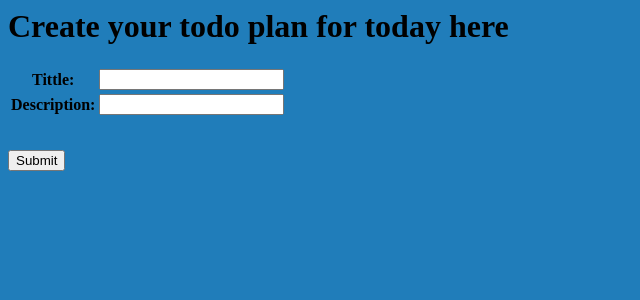
After one commit to Karthikeyantestpress/TeamWork, a Django app: page /Today_plan/ in a window 1280 px wide. The commit adds this page. Shown: the top 300 px of the page, without its empty margins (0-640 px from the left). Run offline with Django 4.2, Linux system fonts and the light colour scheme.

Commit message:
Create a Todo method in view to store todays plans

```diff
--- a/MyWebsite/MyWebsite/settings.py
+++ b/MyWebsite/MyWebsite/settings.py
@@ -106,7 +106,7 @@ AUTH_PASSWORD_VALIDATORS = [
 
 LANGUAGE_CODE = "en-us"
 
-TIME_ZONE = "UTC"
+TIME_ZONE = "Asia/Kolkata"
 
 USE_I18N = True
 
--- a/MyWebsite/TeamWork/forms.py
+++ b/MyWebsite/TeamWork/forms.py
@@ -7,10 +7,15 @@ class LoginForm(forms.Form):
     password = forms.CharField(widget=forms.PasswordInput)
 
 
-class UserRegistrationForm(forms.ModelForm):
+class UserRegistrationForm(forms.Form):
     password = forms.CharField(label="Password", widget=forms.PasswordInput)
     password2 = forms.CharField(label="Repeat password", widget=forms.PasswordInput)
 
     class Meta:
         model = User
         fields = ("username", "first_name", "email")
+
+
+class Todays_PlanForm(forms.Form):
+    tittle = forms.CharField()
+    description = forms.CharField()
--- a/MyWebsite/TeamWork/templates/TeamWork/Greetings.html
+++ b/MyWebsite/TeamWork/templates/TeamWork/Greetings.html
@@ -4,5 +4,5 @@
 {% block title %}<h2>Hi you have successfully Logged into Teamwork</h2>{% endblock %}
 {% block content %}
 <p>Please use the below link to create your Todo for today</p>
- <a href="{% url "login" %}"><h3>Link</h3></a></p>
+ <a href="{% url "Todays_Plan" %}"><h3>Link</h3></a></p>
 {% endblock %}
--- /dev/null
+++ b/MyWebsite/TeamWork/templates/TeamWork/Today_Plan.html
@@ -0,0 +1,13 @@
+{% load static %}
+<!-- CSS CUSTOM -->
+<link rel="stylesheet" href="{% static "css/base.css" %}">
+{% block title %}<h1>Create your todo plan for today here<h1>{% endblock %}
+{% block content %}
+ <form method="post">
+ <table>
+ {{Todays_plan_form.as_table }}
+ </table>
+ {% csrf_token %}
+ <p><input type="submit" value="Submit"></p>
+ </form>
+{% endblock %}
--- a/MyWebsite/TeamWork/urls.py
+++ b/MyWebsite/TeamWork/urls.py
@@ -10,4 +10,5 @@ urlpatterns = [
     path("login/", views.user_login, name="login"),
     path("login/Greetings", views.Welcome_Page, name="Welcome"),
     path("register/", views.register, name="Register"),
+    path("Today_plan/", views.Todays_Plan, name="Todays_Plan"),
 ]
--- a/MyWebsite/TeamWork/views.py
+++ b/MyWebsite/TeamWork/views.py
@@ -1,5 +1,5 @@
 from django.shortcuts import render
-from .forms import LoginForm, UserRegistrationForm
+from .forms import LoginForm, UserRegistrationForm, Todays_PlanForm
 from django.http import HttpResponse
 from django.contrib.auth import authenticate, login
 from django.contrib.auth.decorators import login_required
@@ -55,3 +55,10 @@ def register(request):
     else:
         user_form = UserRegistrationForm()
     return render(request, "TeamWork/register.html", {"user_form": user_form})
+
+
+def Todays_Plan(request):
+    Todays_plan_form = Todays_PlanForm()
+    return render(
+        request, "TeamWork/Today_Plan.html", {"Todays_plan_form": Todays_plan_form}
+    )
```
Also changed, not shown: MyWebsite/TeamWork/admin.py (+12 -0 lines), MyWebsite/TeamWork/models.py (+11 -0 lines), MyWebsite/TeamWork/migrations/0002_today_todo.py (added), MyWebsite/TeamWork/migrations/0003_today_todo_date_created.py (added).
